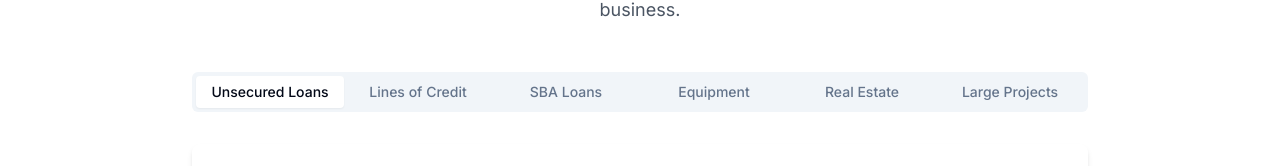
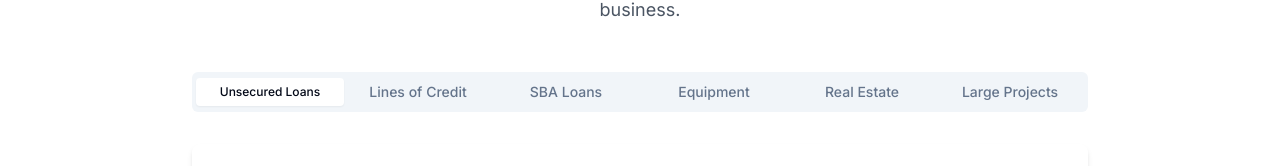
Before and after one commit to mrshehzad1/funding-champs-website-ai-21, a React (Vite) app: page /funding in a window 1280 px wide. Shown: the part 612-778 px from the top of the page. Built offline with nearby package versions, Linux system fonts and the light colour scheme.

Commit message:
Visual edit in Lovable
Edited UI in Lovable

```diff
--- a/src/pages/BusinessFunding.tsx
+++ b/src/pages/BusinessFunding.tsx
@@ -1,18 +1,10 @@
-
 import React, { useState } from "react";
 import { Button } from "@/components/ui/button";
 import { Link } from "react-router-dom";
-import {
-  Tabs,
-  TabsContent,
-  TabsList,
-  TabsTrigger,
-} from "@/components/ui/tabs";
+import { Tabs, TabsContent, TabsList, TabsTrigger } from "@/components/ui/tabs";
 import { CheckCircle } from "lucide-react";
-
 const BusinessFunding = () => {
-  return (
-    <main>
+  return <main>
       {/* Hero Section */}
       <section className="bg-champion-800 text-white py-16 md:py-20">
         <div className="container mx-auto px-4">
@@ -40,7 +32,7 @@ const BusinessFunding = () => {
 
           <Tabs defaultValue="unsecured" className="max-w-4xl mx-auto">
             <TabsList className="grid grid-cols-3 md:grid-cols-6 mb-8">
-              <TabsTrigger value="unsecured">Unsecured Loans</TabsTrigger>
+              <TabsTrigger value="unsecured" className="text-xs">Unsecured Loans</TabsTrigger>
               <TabsTrigger value="revolving">Lines of Credit</TabsTrigger>
               <TabsTrigger value="sba">SBA Loans</TabsTrigger>
               <TabsTrigger value="equipment">Equipment</TabsTrigger>
@@ -546,8 +538,6 @@ const BusinessFunding = () => {
           </div>
         </div>
       </section>
-    </main>
-  );
+    </main>;
 };
-
 export default BusinessFunding;
```
